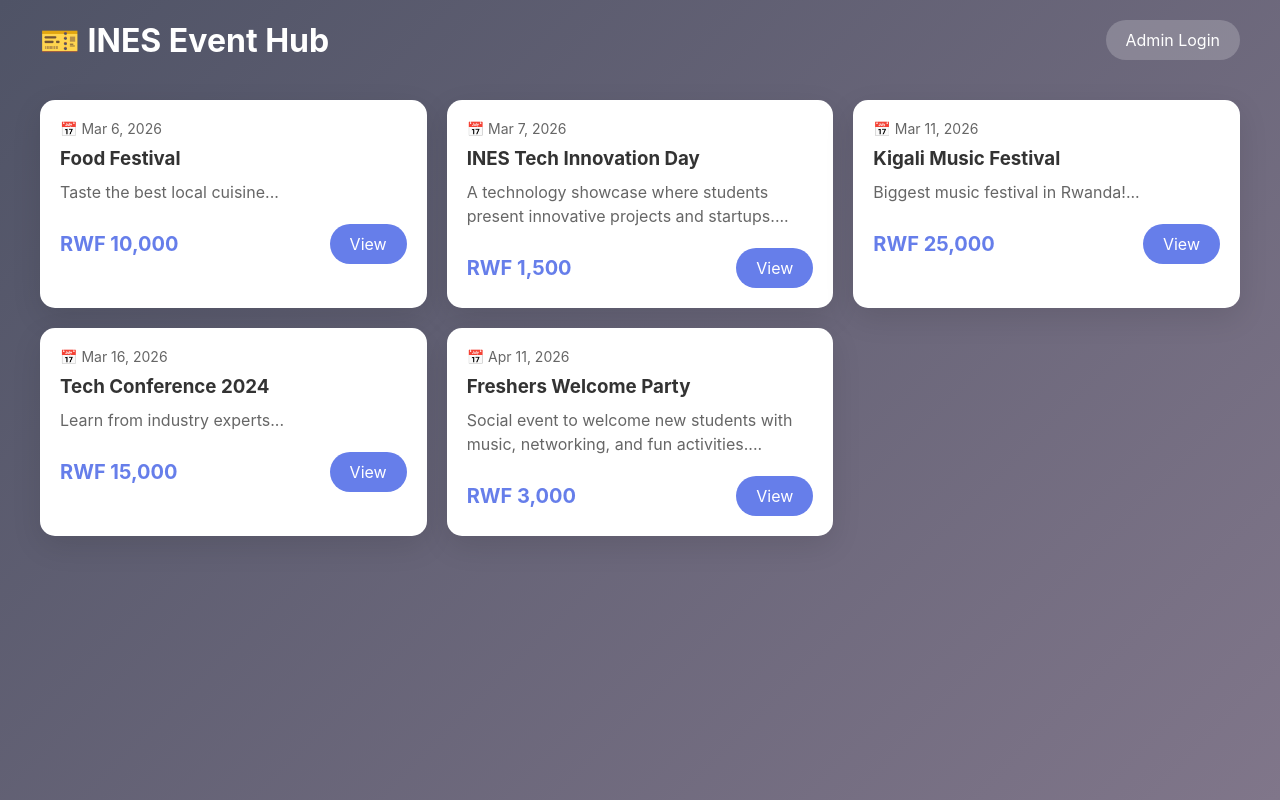
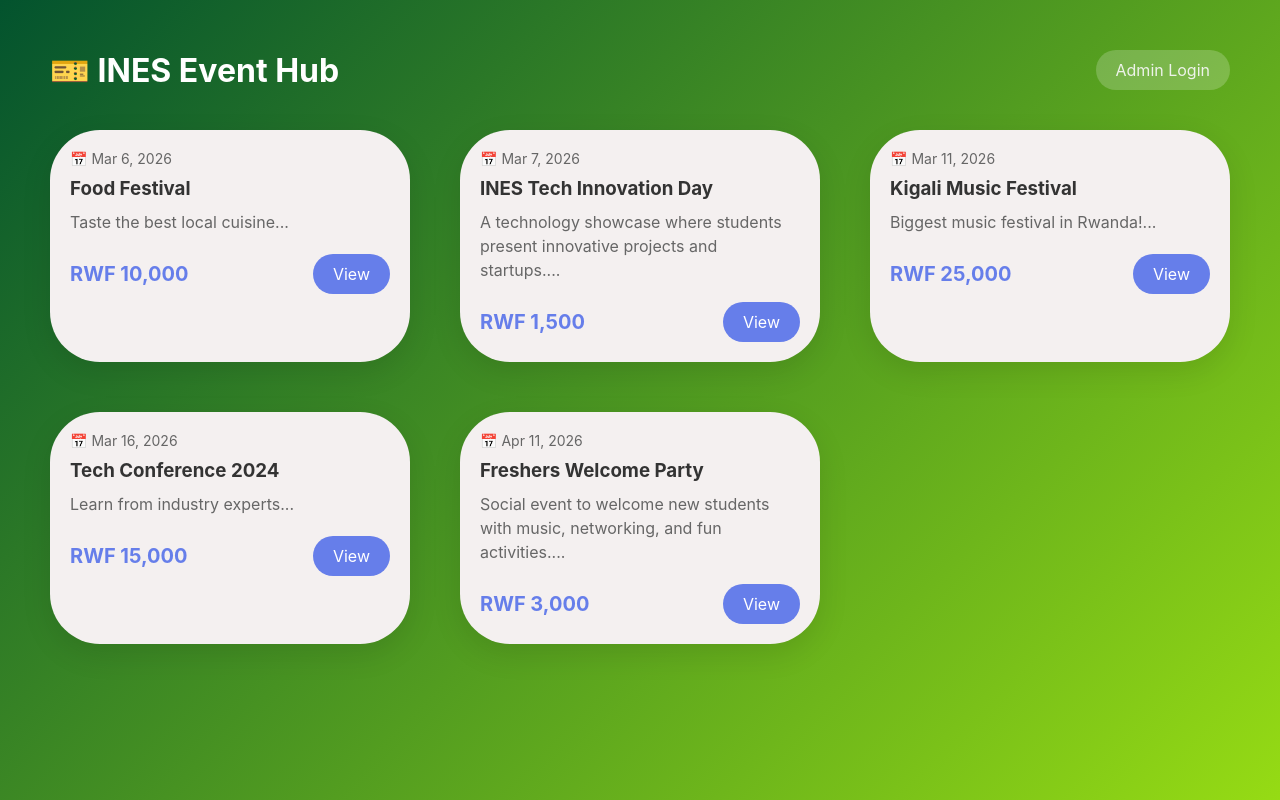
Before and after one commit to domitnd/INES_EVENT_TICKET, a PHP site: page / in a window 1280 px wide. Run offline with PHP 8.4, Linux system fonts and the light colour scheme; data comes from the database, SQL or seed files in the repository.

Commit message:
chaned colors

```diff
--- a/css/style.css
+++ b/css/style.css
@@ -6,9 +6,10 @@
 
 body {
     font-family: -apple-system, BlinkMacSystemFont, 'Segoe UI', Roboto, sans-serif;
-    background: linear-gradient(135deg, #4f5366 0%, #80768a 100%);
+    background: linear-gradient(135deg, #03532e 0%, #96db14 100%);
     min-height: 100vh;
-    padding: 20px;
+    padding: 50px;
+    border-radius: 50px;
 }
 
 .container {
@@ -26,7 +27,7 @@
 }
 
 .admin-link {
-    color: white;
+    color: rgba(249, 249, 249, 0.918);
     text-decoration: none;
     padding: 10px 20px;
     background: rgba(255,255,255,0.2);
@@ -37,12 +38,12 @@
 .events-grid {
     display: grid;
     grid-template-columns: repeat(auto-fill, minmax(300px, 1fr));
-    gap: 20px;
+    gap: 50px;
 }
 
 .event-card {
-    background: white;
-    border-radius: 15px;
+    background: rgb(244, 240, 240);
+    border-radius: 50px;
     padding: 20px;
     box-shadow: 0 10px 30px rgba(0,0,0,0.1);
 }
```
